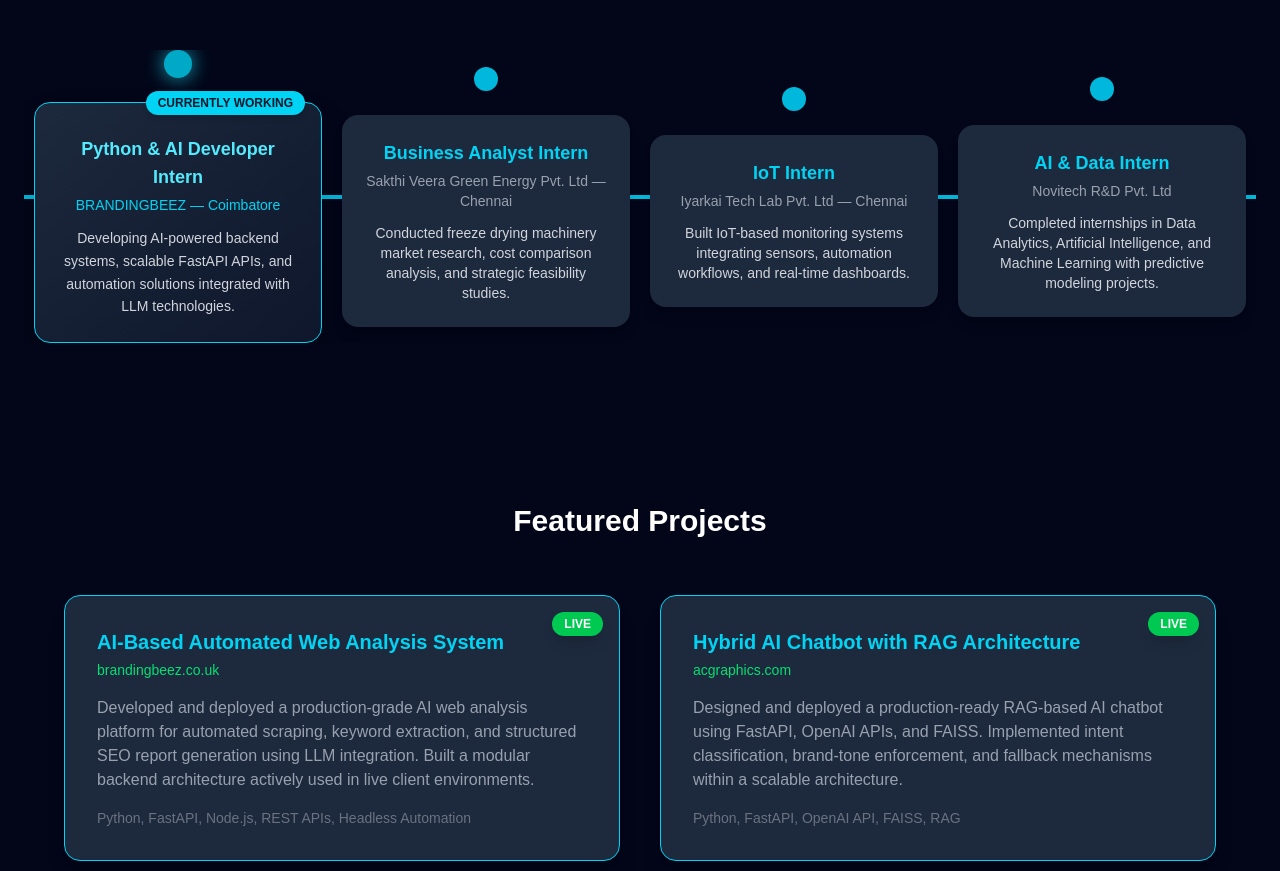
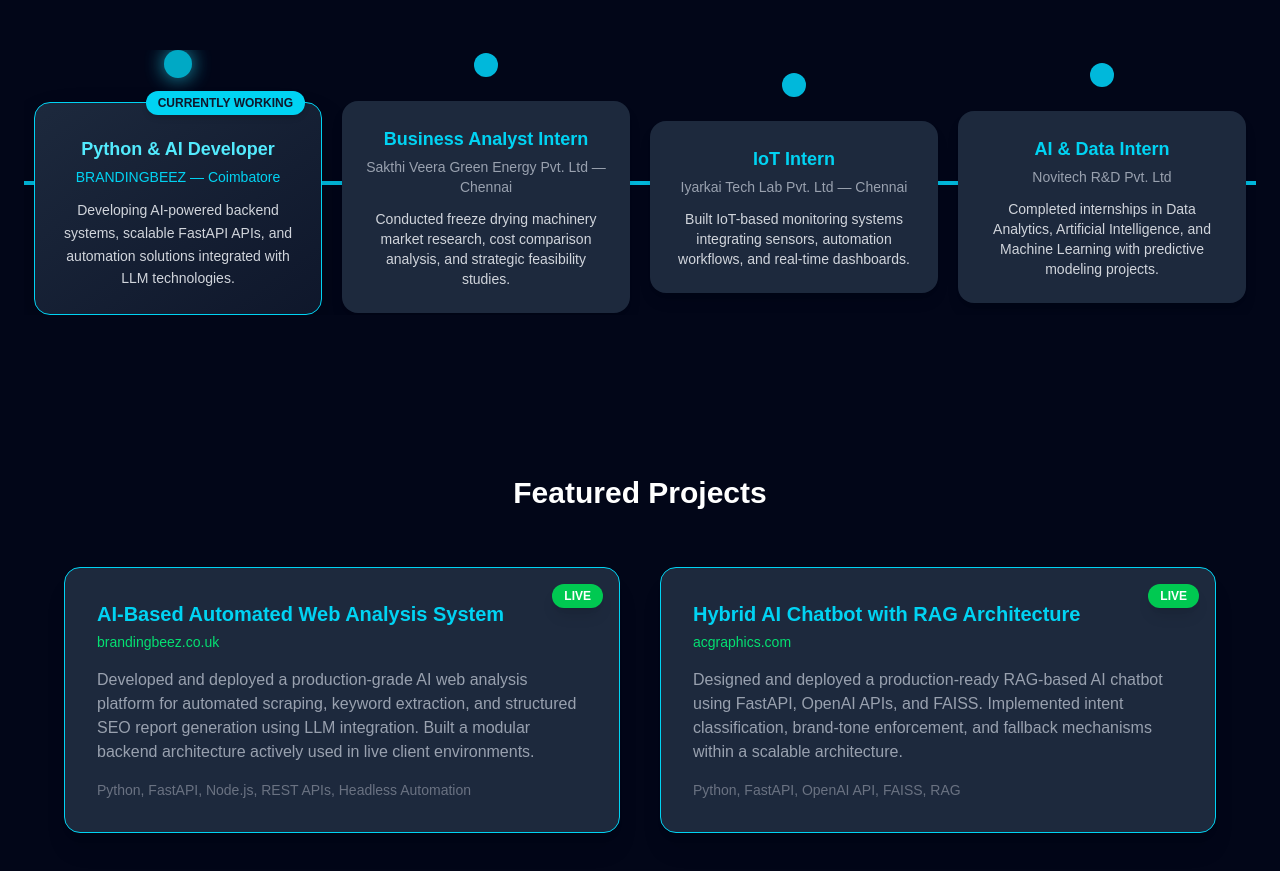
Before and after one commit to kalpanadevi07/kalpana-portfolio, a Next.js app: page / in a window 1280 px wide. Shown: the part 1520-2391 px from the top of the page. Built offline with nearby package versions, Linux system fonts and the light colour scheme.

Commit message:
Update job title from 'Intern' to 'Developer'

```diff
--- a/src/app/page.js
+++ b/src/app/page.js
@@ -186,7 +186,7 @@
     </span>
 
     <h3 className="text-lg font-bold text-cyan-300 mt-2">
-      Python & AI Developer Intern
+      Python & AI Developer
     </h3>
 
     <p className="text-cyan-400 text-sm mt-1 font-medium">
```
